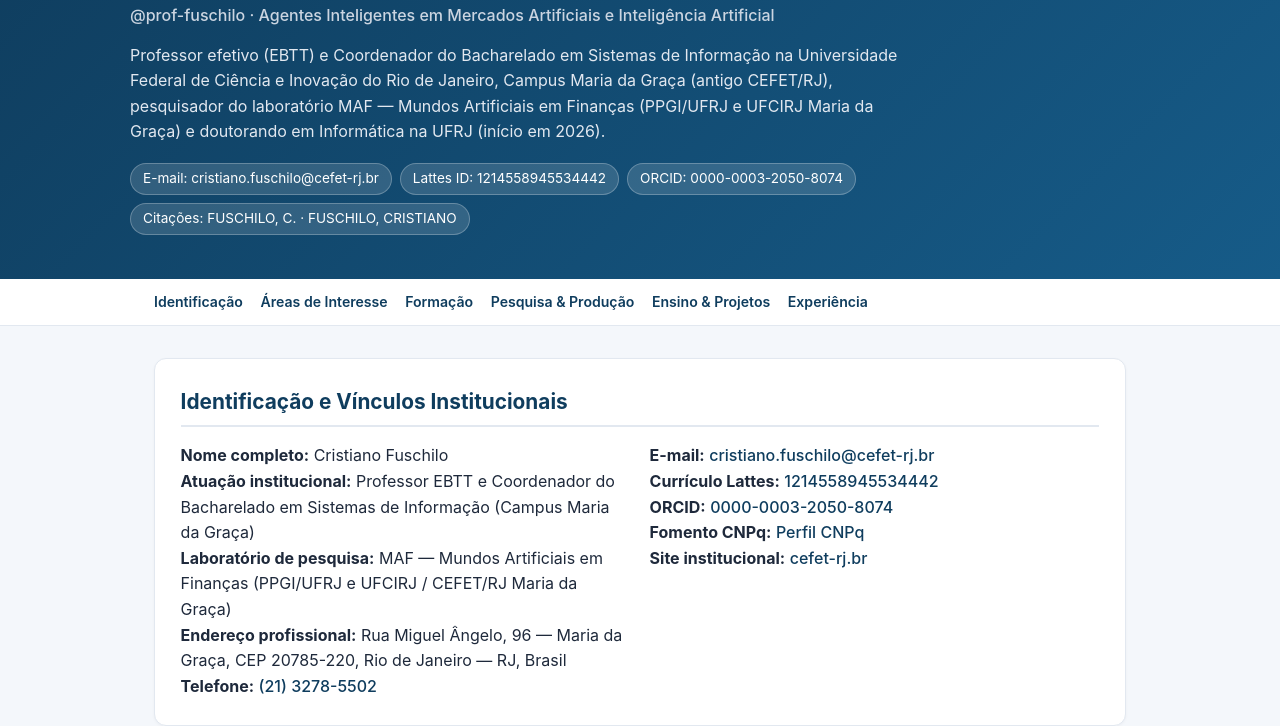
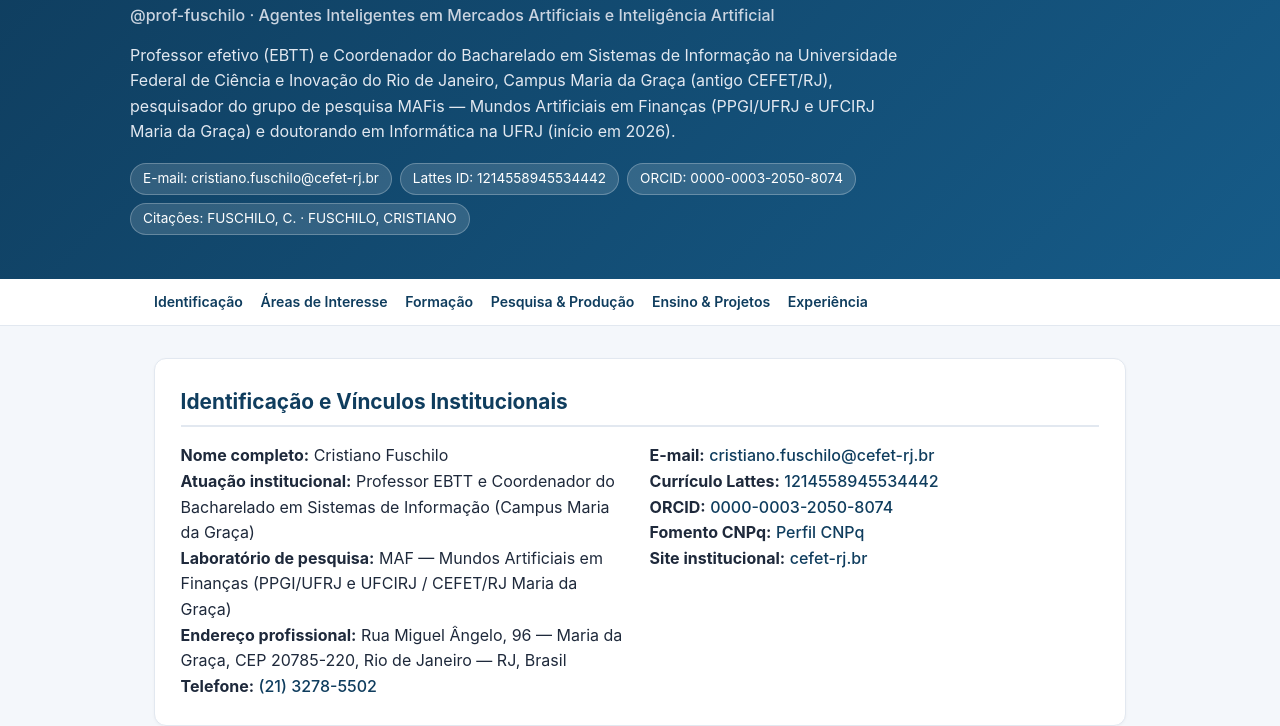
Before and after one commit to prof-fuschilo/Fuschilo, a plain HTML site: page index.html in a window 1280 px wide. Shown: the part 102-828 px from the top of the page. Drawn offline with Linux system fonts and the light colour scheme.

Commit message:
Update research group name in index.html

```diff
--- a/index.html
+++ b/index.html
@@ -134,7 +134,7 @@
       <p>
         Professor efetivo (EBTT) e Coordenador do Bacharelado em Sistemas de Informação na
         Universidade Federal de Ciência e Inovação do Rio de Janeiro, Campus Maria da Graça
-        (antigo CEFET/RJ), pesquisador do laboratório MAF — Mundos Artificiais em Finanças
+        (antigo CEFET/RJ), pesquisador do grupo de pesquisa MAFis — Mundos Artificiais em Finanças
         (PPGI/UFRJ e UFCIRJ Maria da Graça) e doutorando em Informática na UFRJ (início em 2026).
       </p>
       <div class="badges">
```
